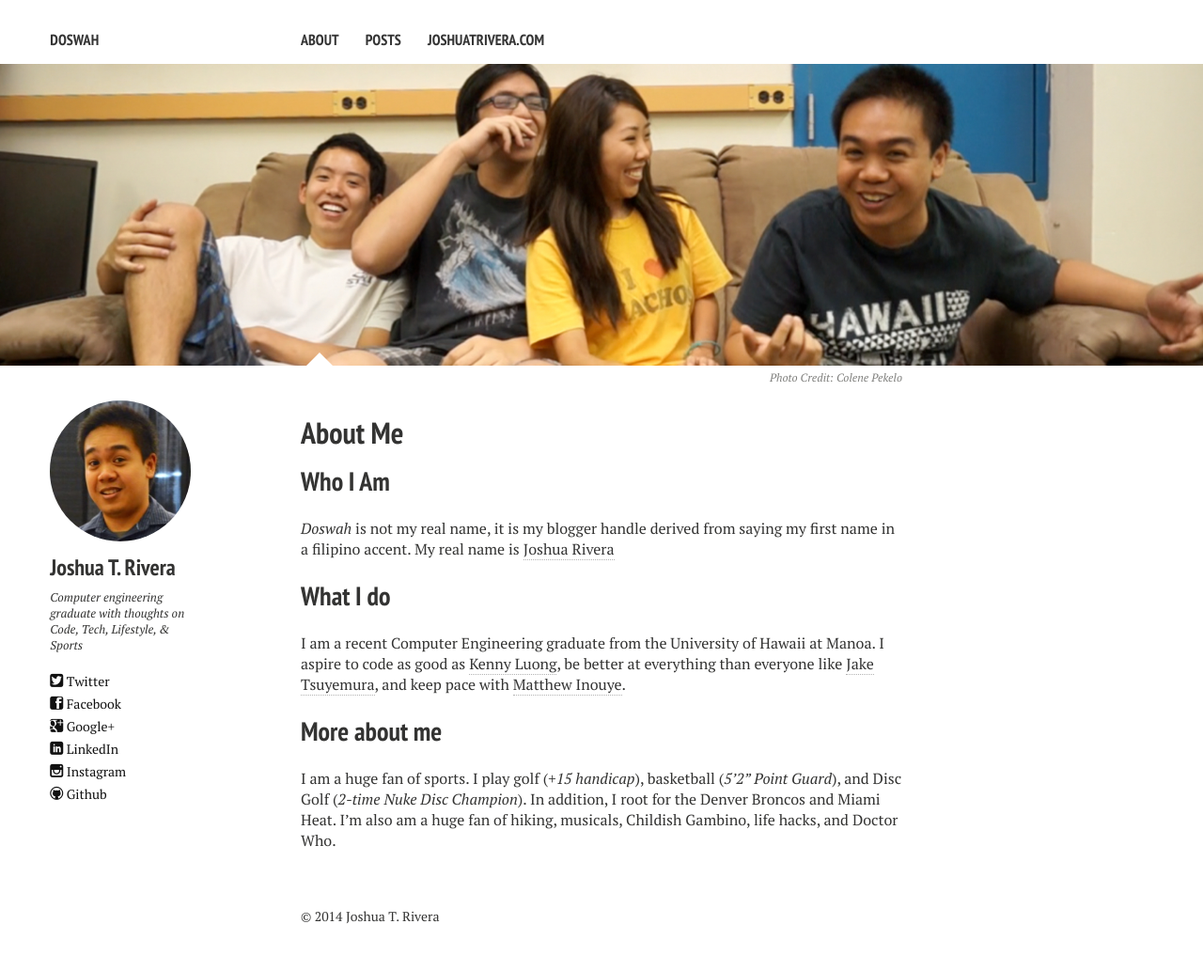
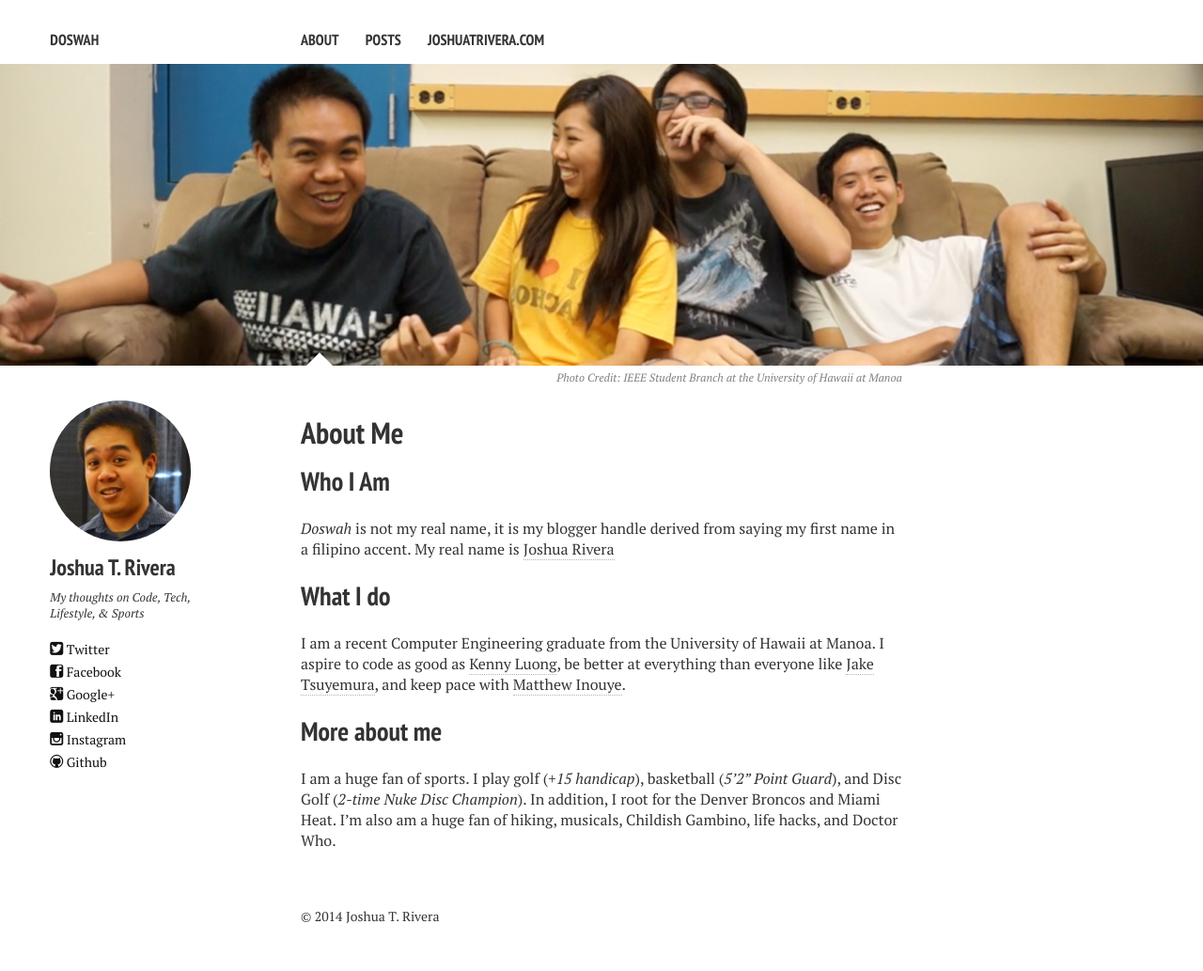
Before and after one commit to alexpolonsky/doswah.com, a Jekyll site: the page built from about.md, in a window 1280 px wide. Shown: the whole page at 94% size. Built offline with Jekyll 4.4.1, drawn with Linux system fonts in a browser that asks for light colours; nearby versions of some CDN libraries.

Commit message:
Updated page header images

```diff
--- a/_config.yml
+++ b/_config.yml
@@ -8,7 +8,7 @@ disqus_shortname:
 owner:
   name:           Joshua T. Rivera
   avatar:         bio-photo.jpg
-  bio:            "Computer engineering graduate with thoughts on Code, Tech, Lifestyle, & Sports"
+  bio:            "My thoughts on Code, Tech, Lifestyle, & Sports"
   email:          doswah@gmail.com
   # Social networking links are used in author-bio sidebar. Update and remove as you like.
   twitter: doswah
--- a/about.md
+++ b/about.md
@@ -8,7 +8,7 @@ modified: 5-29-2014
 comments: false
 image:
   feature: texture-feature-02.jpg
-  credit: Colene Pekelo
+  credit: IEEE Student Branch at the University of Hawaii at Manoa
   creditlink: http://ieeeatuhm.com
 ---
 
```
Also changed, not shown: images/texture-feature-01.jpg, images/texture-feature-02.jpg.
